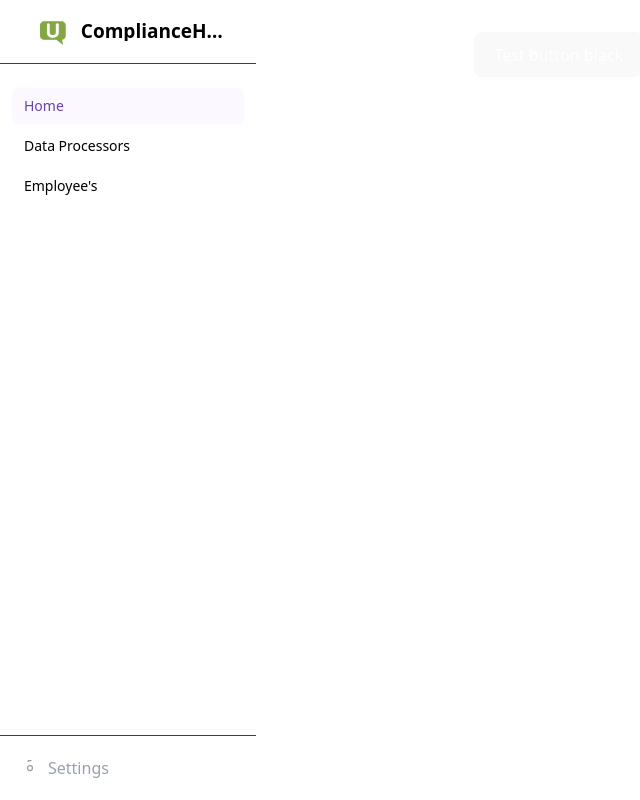
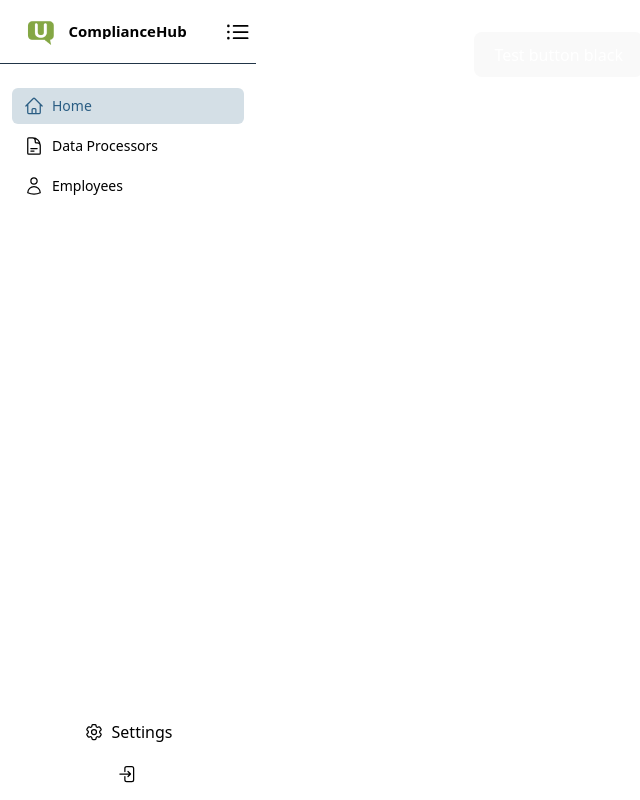
Before and after one commit to asbjorngosvig/p3_compliance_hub, a React (Vite) app in the folder frontend/: page / in a window 1280 px wide. Shown: the whole page, without its empty margins (0-640 px from the left). Built offline with nearby package versions, Linux system fonts and the light colour scheme.

Commit message:
sidebar ui done

```diff
--- a/frontend/package.json
+++ b/frontend/package.json
@@ -10,6 +10,7 @@
     "preview": "vite preview"
   },
   "dependencies": {
+    "@fontsource/inter": "^5.2.8",
     "@headlessui/react": "^2.2.9",
     "@heroicons/react": "^2.2.0",
     "bootstrap": "^5.3.8",
--- a/frontend/src/app/App.tsx
+++ b/frontend/src/app/App.tsx
@@ -1,15 +1,13 @@
-//import { useState } from 'react'
+
 import '../shared/styles/App.css'
 import { Button } from '../shared/components/Buttons';
-import Navbar from '../shared/components/Navbar';
+import Sidebar from '../shared/components/Sidebar';
 
-// test
 function App() {
- // const [count, setCount] = useState(0);
 
   return (
     <>
-      <Navbar />
+      <Sidebar />
 
       <div>
         <Button variant="black">Test button black</Button>
--- a/frontend/src/app/main.tsx
+++ b/frontend/src/app/main.tsx
@@ -3,6 +3,10 @@ import { createRoot } from 'react-dom/client'
 import '../shared/styles/index.css'
 import App from './App.tsx'
 import "../shared/styles/App.css";
+import '@fontsource/inter/400.css';
+import '@fontsource/inter/500.css';
+import '@fontsource/inter/600.css';
+import '@fontsource/inter/700.css';
 
 createRoot(document.getElementById('root')!).render(
   <StrictMode>
--- a/frontend/src/shared/components/Navbar.tsx
+++ /dev/null
@@ -1,74 +0,0 @@
-
-import { Logo } from './Logo'
-
-const navigation = [
-  { name: 'Home', href: '/', current: true },
-  { name: 'Data Processors', href: '/dataprocessors', current: false },
-  { name: "Employee's", href: '/employees', current: false },
-]
-
-function classNames(...classes: Array<string | false | null | undefined>): string {
-  return classes.filter(Boolean).join(' ')
-}
-
-export function Navbar() {
-  return (
-    <div className="fixed top-0 left-0 h-full w-64 bg-white flex flex-col">
-      <div className="flex items-center h-16 border-b border-gray-700 px-4">
-        <div className="mx-auto w-full">
-            <Logo
-            showTitle
-            title="ComplianceHub"
-            titleSize='large'
-            logoSize='medium'
-            className="mx-auto max-w-[85%]"
-            imgClassName="h-[min(12cqh,24px)]"
-            titleClassName="text-center"
-            />
-        </div>
-      </div>
-
-      {/* Navigation*/}
-      <nav className="flex-1 mt-6 px-3 space-y-1">
-        {navigation.map((item) => (
-          <a
-            key={item.name}
-            href={item.href}
-            aria-current={item.current ? 'page' : undefined}
-            className={classNames(
-            item.current
-                ? 'bg-[#FBF8FF] text-[#6A42AB]'
-                : 'text-black hover:bg-white/5 hover:text-white',
-            'block rounded-md px-3 py-2 text-sm font-medium text-left'
-            )}>
-            {item.name}
-          </a>
-        ))}
-      </nav>
-
-      {/* Bund sektion*/}
-      <div className="border-t border-gray-700 p-3">
-        <a
-          href="/settings"
-          className="flex items-center space-x-2 text-gray-400 hover:text-white px-2 py-2 rounded-md hover:bg-white/5 transition"
-        >
-          <svg
-            xmlns="http://www.w3.org/2000/svg"
-            fill="none"
-            viewBox="0 0 24 24"
-            strokeWidth={1.5}
-            stroke="currentColor"
-            className="size-5"
-          >
-            <path strokeLinecap="round" strokeLinejoin="round" d="M9.594 3.94c.09-.542.56-.94 1.11-.94h2.593..." />
-            <path strokeLinecap="round" strokeLinejoin="round" d="M15 12a3 3 0 1 1-6 0 3 3 0 0 1 6 0Z" />
-          </svg>
-          <span>Settings</span>
-        </a>
-
-      </div>
-    </div>
-  )
-}
-
-export default Navbar
--- /dev/null
+++ b/frontend/src/shared/components/Sidebar.tsx
@@ -0,0 +1,97 @@
+import { HomeIcon, DocumentTextIcon, Cog6ToothIcon, UserIcon, ArrowRightEndOnRectangleIcon, ListBulletIcon } from '@heroicons/react/24/outline'
+import { Logo } from './Logo'
+
+type SidebarItem = {
+  name: string
+  href: string
+  current: boolean
+  icon?: React.ElementType
+}
+
+const navigation: SidebarItem[] = [
+  { name: 'Home', href: '/', current: true, icon: HomeIcon },
+  { name: 'Data Processors', href: '/dataprocessors', current: false, icon: DocumentTextIcon },
+  { name: 'Employees', href: '/employees', current: false, icon: UserIcon },
+]
+
+function classNames(...classes: Array<string | false | null | undefined>): string {
+  return classes.filter(Boolean).join(' ')
+}
+
+export function Sidebar() {
+  return (
+    <div className="fixed top-0 left-0 h-full w-64 bg-white flex flex-col ">
+
+                {/* Topsektion*/}
+      <div className="flex items-center h-16 border-b white px-1">
+        <div className="mx-auto w-full">
+            <Logo
+            showTitle
+            title="ComplianceHub"
+            titleSize='medium'
+            logoSize='medium'
+            className="mx-auto max-w-[85%]"
+            imgClassName="h-[min(12cqh,24px)]"
+            titleClassName="text-center"
+            />
+        </div>
+        <ListBulletIcon
+            className="text-black h-7 w-7 flex-shrink-0 hover:text-[#6A42AB] transition"
+            aria-hidden="true"
+          />
+      </div>
+
+      {/* Midtersektion*/}
+      <nav className="flex-1 mt-6 px-3 space-y-1">
+        {navigation.map((item) => {
+          const Icon = item.icon
+          return (
+            <a
+              key={item.name}
+              href={item.href}
+              aria-current={item.current ? 'page' : undefined}
+              className={classNames(
+                item.current
+                  ? 'bg-[#D4DFE6] text-[#2A5D83]'
+                  : 'text-black hover:bg-white/5 hover:text-white',
+                'group flex items-center gap-2 rounded-md px-3 py-2 text-sm font-medium text-left transition-colors'
+              )}
+            >
+              {Icon && (
+                <Icon
+                  className={classNames(
+                    item.current ? 'text-[#2A5D83]' : 'text-black',
+                    'h-5 w-5 flex-shrink-0'
+                  )}
+                  aria-hidden="true"
+                />
+              )}
+              <span className="truncate">{item.name}</span>
+            </a>
+          )
+        })}
+      </nav>
+
+      {/* Bundsektion*/}
+      <div className="border-t border-white p-4 flex flex-col items-center space-y-3">
+          <a
+            href="/settings"
+            className="flex items-center space-x-2 text-black hover:text-white px-2 py-2 rounded-md hover:bg-white/5 transition"
+          >
+            <Cog6ToothIcon className="h-5 w-5 flex-shrink-0" aria-hidden="true" />
+            <span>Settings</span>
+          </a>
+
+          <a href='/login'>
+          <ArrowRightEndOnRectangleIcon
+            className="text-black h-5 w-5 flex-shrink-0 hover:text-[#2A5D83] transition"
+            aria-hidden="true"
+          />
+          </a>
+      </div>
+
+    </div>
+  )
+}
+
+export default Sidebar
--- a/frontend/src/shared/styles/App.css
+++ b/frontend/src/shared/styles/App.css
@@ -1,6 +1,8 @@
 @import "tailwindcss";
 
-
+@theme {
+  --font-sans: "Inter", ui-sans-serif, system-ui, sans-serif;
+}
 
 #root {
   max-width: 1280px;
--- a/frontend/src/shared/styles/index.css
+++ b/frontend/src/shared/styles/index.css
@@ -1,6 +1,6 @@
 
 :root {
-  font-family: system-ui, Avenir, Helvetica, Arial, sans-serif;
+  font-family:  system-ui, Avenir, Helvetica, Arial, sans-serif, 'Inter';
   line-height: 1.5;
   font-weight: 400;
 
@@ -20,7 +20,7 @@ a {
   text-decoration: inherit;
 }
 a:hover {
-  color: #6A42AB;
+  color: #2A5D83;
 }
 
 body {
--- a/frontend/tailwind.config.js
+++ b/frontend/tailwind.config.js
@@ -5,7 +5,11 @@ export default {
     "./src/**/*.{js,ts,jsx,tsx}",
   ],
   theme: {
-    extend: {},
+    extend: {
+      fontFamily: {
+        sans: ['Inter', 'ui-sans-serif', 'system-ui', 'sans-serif'],
+      },
+    },
   },
   plugins: [],
-};
+}
```
Also changed, not shown: 1 other file (tests, documents, lock files or other folders).
